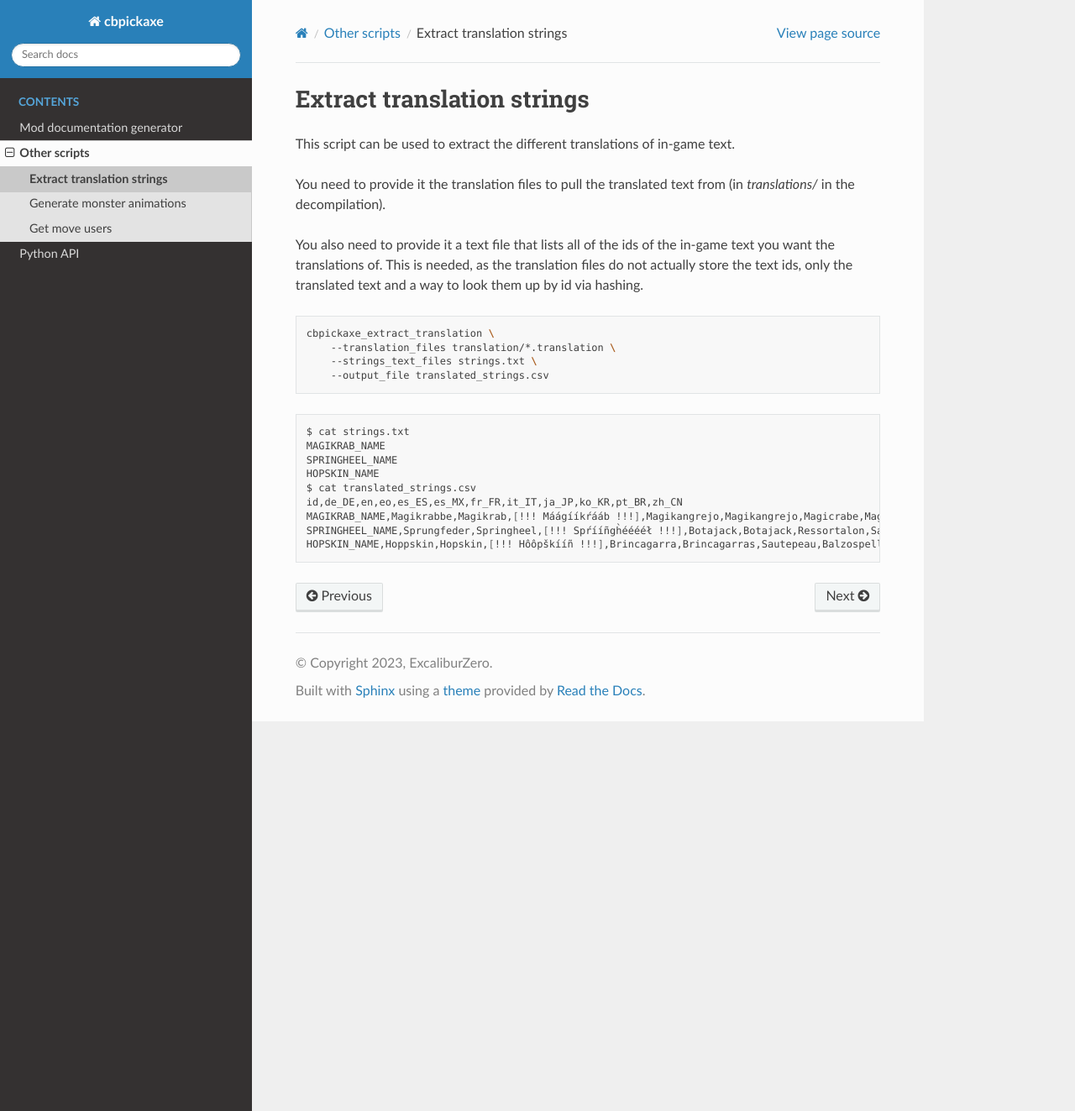
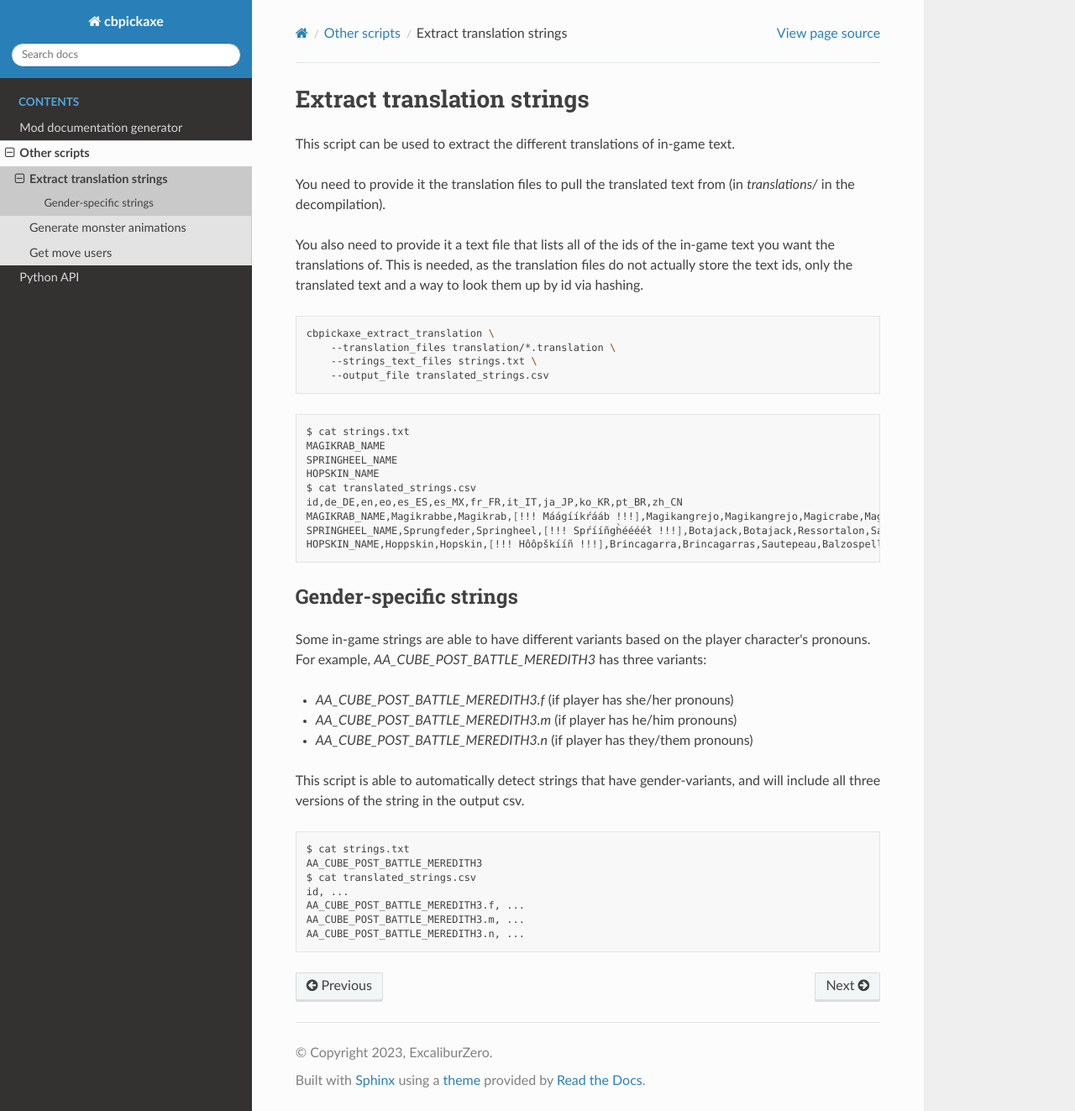
Before and after one commit to ExcaliburZero/cbpickaxe, a Sphinx documentation site: the page built from docs/source/other_scripts/extract_translation_strings.rst, in a window 1280 px wide and 1323 px high. Shown: the whole window at 84% size. Built offline with Sphinx 7.4.7 and the Read the Docs theme 2.0.0, drawn with Linux system fonts in a browser that asks for light colours.

Commit message:
Mention gender-specific string detection in docs

```diff
--- a/docs/source/other_scripts/extract_translation_strings.rst
+++ b/docs/source/other_scripts/extract_translation_strings.rst
@@ -24,3 +24,23 @@ You also need to provide it a text file that lists all of the ids of the in-game
     MAGIKRAB_NAME,Magikrabbe,Magikrab,[!!! Máágííkŕááb !!!],Magikangrejo,Magikangrejo,Magicrabe,Magistaceo,マギカツギ,마법게,Magikaranguejo,魔术蟹
     SPRINGHEEL_NAME,Sprungfeder,Springheel,[!!! Spŕííñgh̀ééééł !!!],Botajack,Botajack,Ressortalon,Saltatore,ピョンジャック,폴짝깨비,Saltamola,弹簧腿
     HOPSKIN_NAME,Hoppskin,Hopskin,[!!! Hôôpškííñ !!!],Brincagarra,Brincagarras,Sautepeau,Balzospello,ホップスキン,홉스킨,Pulagarra,蝠普金斯
+
+Gender-specific strings
+-----------------------
+Some in-game strings are able to have different variants based on the player character's pronouns. For example, `AA_CUBE_POST_BATTLE_MEREDITH3` has three variants:
+
+* `AA_CUBE_POST_BATTLE_MEREDITH3.f` (if player has she/her pronouns)
+* `AA_CUBE_POST_BATTLE_MEREDITH3.m` (if player has he/him pronouns)
+* `AA_CUBE_POST_BATTLE_MEREDITH3.n` (if player has they/them pronouns)
+
+This script is able to automatically detect strings that have gender-variants, and will include all three versions of the string in the output csv.
+
+.. code-block:: bash
+
+    $ cat strings.txt
+    AA_CUBE_POST_BATTLE_MEREDITH3
+    $ cat translated_strings.csv
+    id, ...
+    AA_CUBE_POST_BATTLE_MEREDITH3.f, ...
+    AA_CUBE_POST_BATTLE_MEREDITH3.m, ...
+    AA_CUBE_POST_BATTLE_MEREDITH3.n, ...
```
